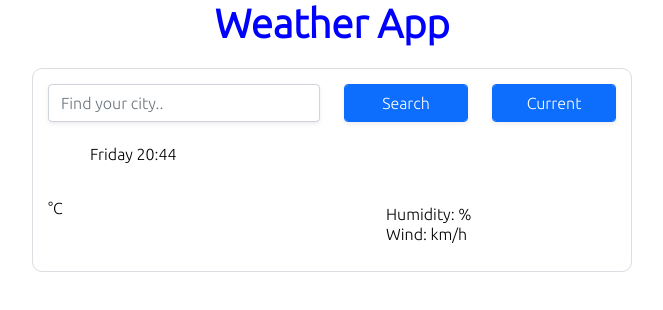
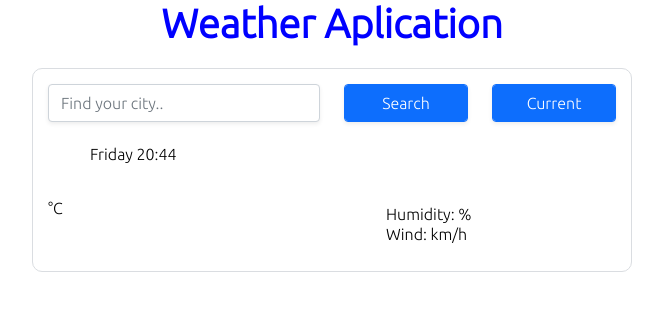
Before and after one commit to JagodaCJ/SheCodes_Weather, a website built with Parcel: page index.html in a window 1280 px wide. Shown: the whole page, without its empty margins (308-971 px from the left). Built offline with nearby package versions, Linux system fonts and the light colour scheme; no server answers.

Commit message:
check function

```diff
--- a/index.html
+++ b/index.html
@@ -21,7 +21,7 @@
     <title>WeatherApp</title>
   </head>
   <body>
-    <h1>Weather App</h1>
+    <h1>Weather Aplication</h1>
     <div class="container">
       <div class="weather-app">
         <form class="find-form" id="find-form">
```
